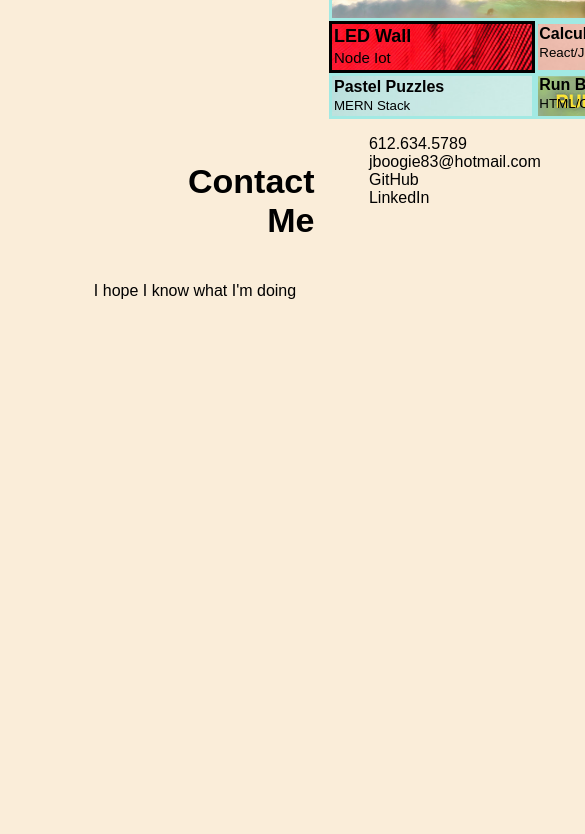
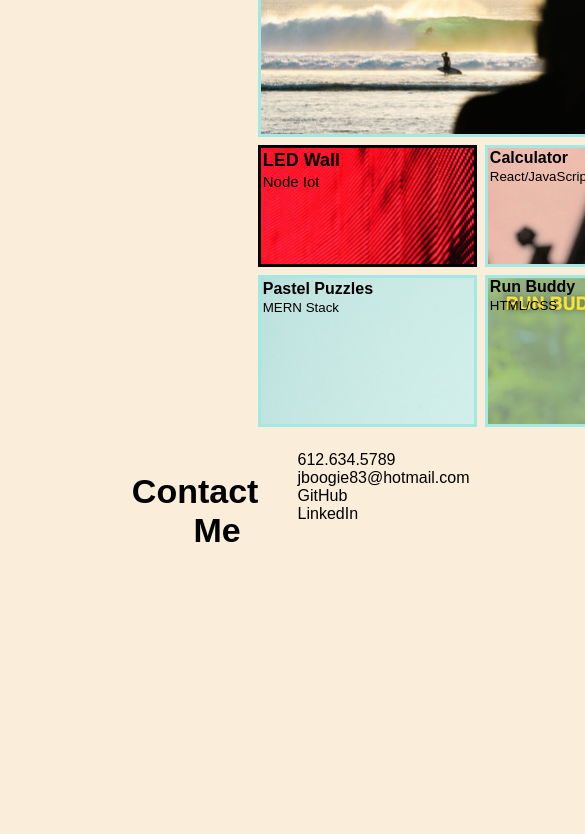
Before and after one commit to JennaJay/Class-Portfolio2, a plain HTML site: page index.html in a window 390 px wide. Shown: the part 670-1504 px from the top of the page, 585 px wide, since content can reach past the window. Before the commit the page ends 978 px from the top, so only its background shows below. Drawn offline with Linux system fonts and the light colour scheme.

Commit message:
Included Readme file and updated css grid to make responsive

```diff
--- a/assets/css/style.css
+++ b/assets/css/style.css
@@ -48,6 +48,7 @@ h2 ul li {
 
 ul {
     list-style: none;
+
 }
 
 footer {
@@ -56,11 +57,12 @@ footer {
 
 .info {
     display: grid;
-    grid-template-columns: repeat(auto-fill, minmax(200px, 1fr));
+    grid-template-columns: 1fr 1fr 1fr 1fr 1fr;
+    grid-template-rows: 1.5fr 2fr 1fr 1fr 1.5fr;
     margin-top: 25px;
+    margin-right: 50px;
     padding-left: 15px;
-    align-content: space-around;
-    align-content: space-between;
+    grid-gap: 0.5rem
 }
 .first {
     grid-column-start: 1;
@@ -151,3 +153,21 @@ footer {
     height: 100%;
     width: fit-content;
 }
+
+@media screen and (max-width: 400px) {
+
+    .info{
+        grid-template-columns: 1fr;
+        grid-template-rows: 0.8fr 1.5fr 0.8fr 1fr 1fr 1fr 1fr 1fr 1.2fr;
+        grid-template-areas:
+        "first"
+        "graph"
+        "first"
+        "container1"
+        "container2"
+        "container3"
+        "container4"
+        "container5"
+        "first";
+    }
+}
--- a/index.html
+++ b/index.html
@@ -64,7 +64,7 @@
         </section>
 
     </main>
-    <footer>I hope I know what I'm doing</footer>
+    <footer>Uhhmmm....Yeah No...</footer>
 
 </body>
 </html>
```
Also changed, not shown: 2 other files.
